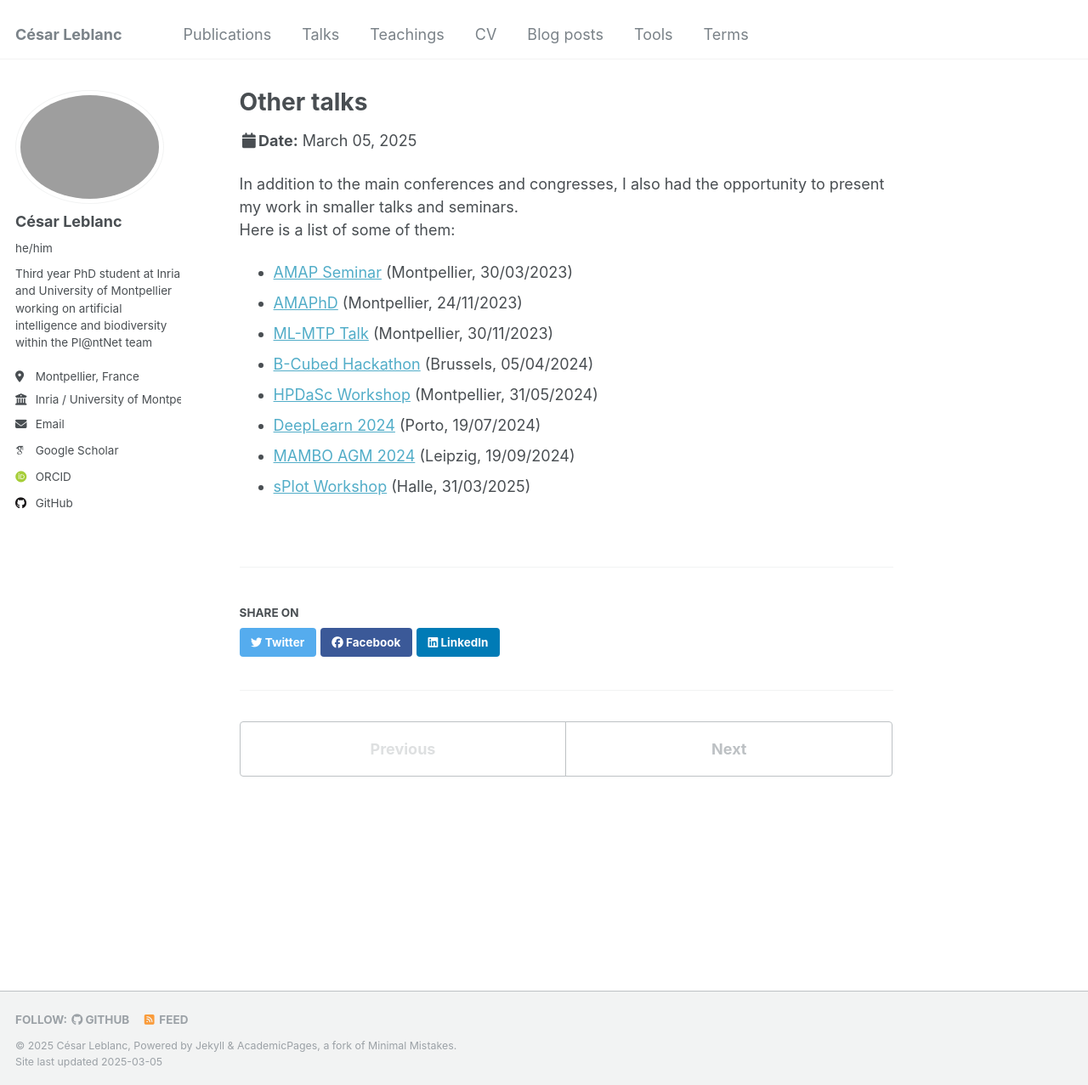
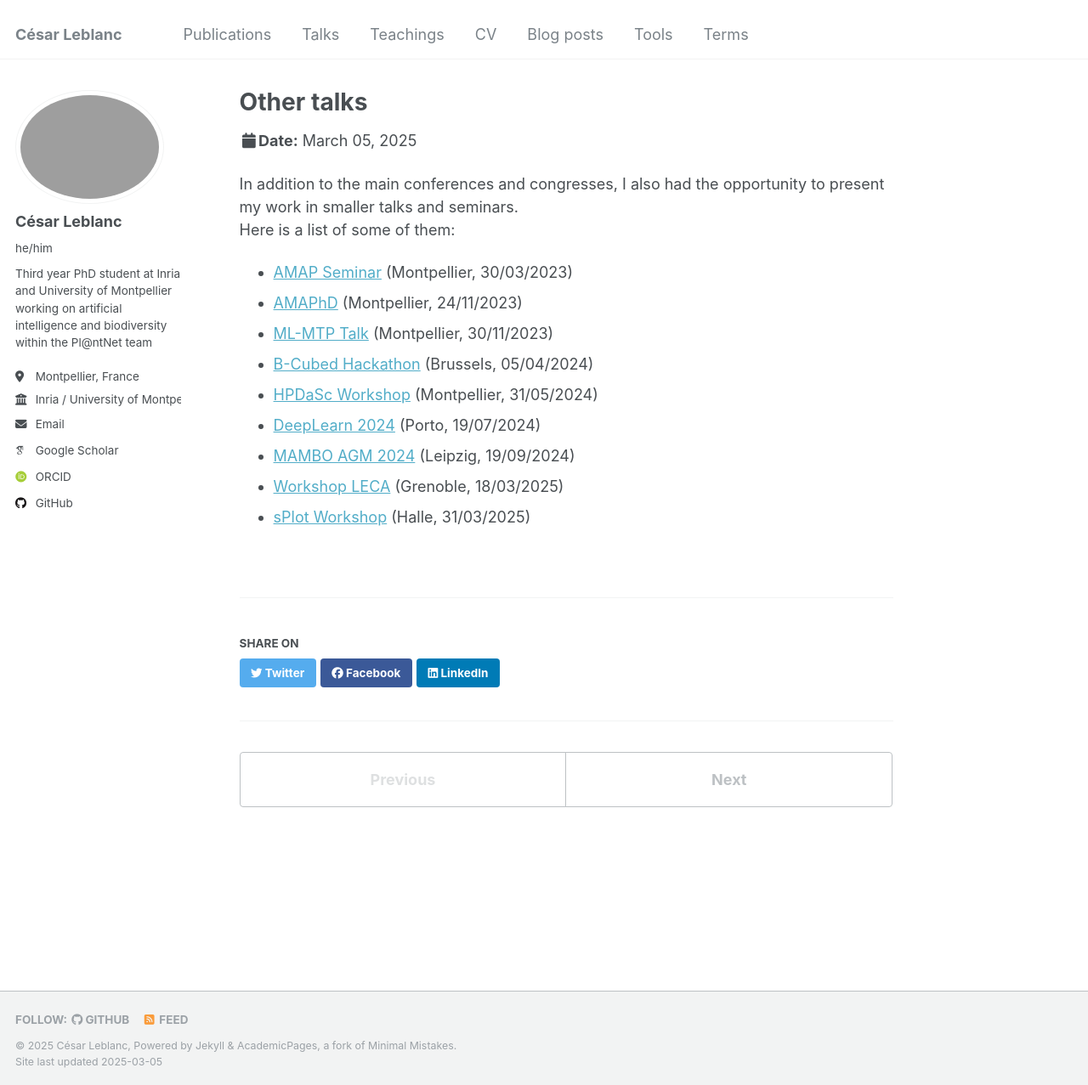
Before and after one commit to cesar-leblanc/cesar-leblanc.github.io, a Jekyll site: the page built from _talks/0000-other-talks.md, in a window 1280 px wide and 1277 px high. Shown: the whole window at 85% size. Built offline with Jekyll 4.4.1, drawn with Linux system fonts in a browser that asks for light colours; some web fonts are replaced.

Commit message:
Add new workshop

```diff
--- a/_talks/0000-other-talks.md
+++ b/_talks/0000-other-talks.md
@@ -6,6 +6,7 @@ locations:
   - "Brussels, Belgium"
   - "Porto, Portugal"
   - "Leipzig, Germany"
+  - "Grenoble, France"
   - "Halle, Germany"
 ---
 
@@ -18,4 +19,5 @@ Here is a list of some of them:
 - [HPDaSc Workshop](https://team.inria.fr/zenith/hpdasc-workshop-on-data-driven-science/) (Montpellier, 31/05/2024)
 - [DeepLearn 2024](https://deeplearn.irdta.eu/2024/) (Porto, 19/07/2024)
 - [MAMBO AGM 2024](https://www.mambo-project.eu/events) (Leipzig, 19/09/2024)
+- [Workshop LECA](https://leca.osug.fr/-seminaires-) (Grenoble, 18/03/2025)
 - [sPlot Workshop](https://idiv-biodiversity.de/en/splot/default-a0c59927df.html) (Halle, 31/03/2025)
```
